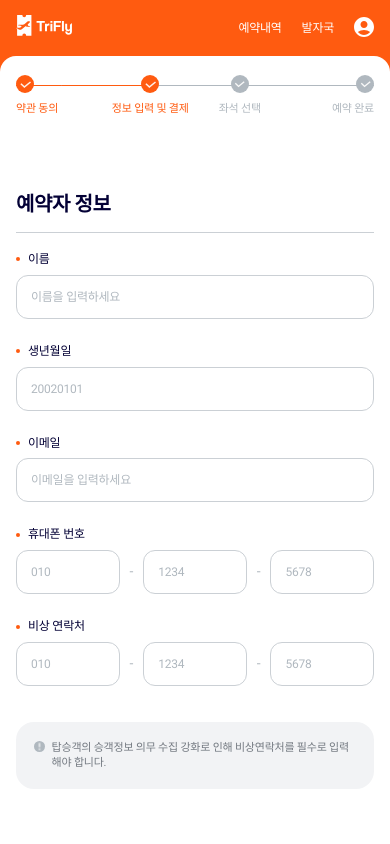
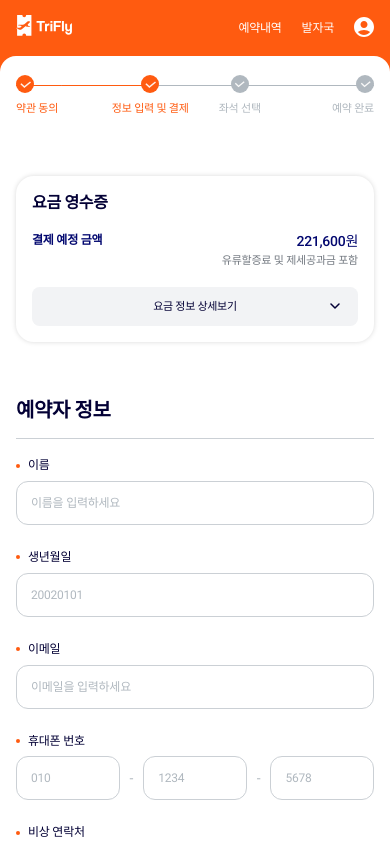
Before and after one commit to FRONTENDSCHOOLPLUS2/trifly, a Next.js app: page /order/payment in a window 390 px wide. Shown: the top 844 px of the page. Built offline with nearby package versions, Linux system fonts and the light colour scheme; no server answers.

Commit message:
💄 style: e-ticket 레이아웃 변경

```diff
--- a/src/app/(primary)/order/order.scss
+++ b/src/app/(primary)/order/order.scss
@@ -497,10 +497,10 @@
     .flexVer {
       flex-direction: column;
 
-      &::not(.payment) > .left-box {
+      &:not(.eticket-box) > .left-box {
         order: 1;
       }
-      &::not(.payment) > .receipt {
+      &:not(.eticket-box) > .receipt {
         order: 0;
       }
     }
```
